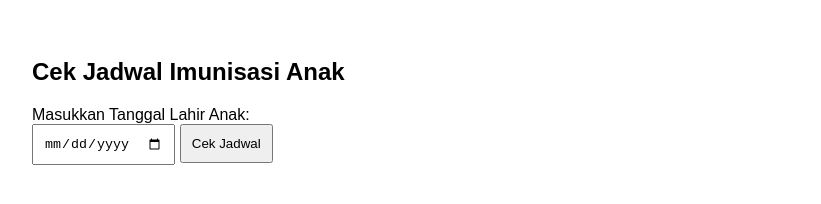
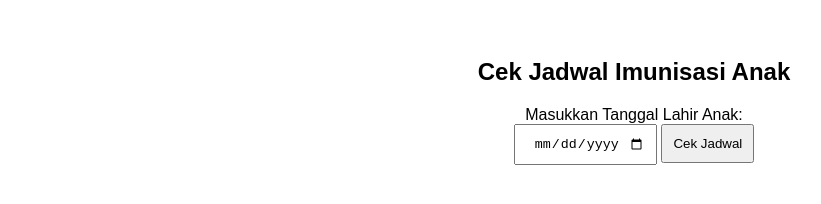
Before and after one commit to arza-nay08/Cek-Imunisasi, a plain HTML site: page index.html in a window 1280 px wide. Shown: the whole page, without its empty margins (6-827 px from the left). Drawn offline with Linux system fonts and the light colour scheme.

Commit message:
index.html

```diff
--- a/index.html
+++ b/index.html
@@ -3,17 +3,18 @@
 <head>
   <title>Cek Jadwal Imunisasi Anak</title>
   <style>
-    body { font-family: Arial; padding: 30px; }
-    input, button { margin: 0 auto ; padding: 10px; }
+    body { font-family: Arial; padding: 30px; text-align: Center; }
+    input, button { margin: 0 auto ; padding: 10px; text-align: Center; }
   </style>
 </head>
 <body>
+  <text-align: Center>
   <h2>Cek Jadwal Imunisasi Anak</h2>
   <label for="dob">Masukkan Tanggal Lahir Anak:</label><br>
   <input type="date" id="dob">
   <button onclick="cekImunisasi()">Cek Jadwal</button>
 
-  <div id="hasil" style="margin-top: 0 auto;"></div>
+  <div id="hasil" style="margin-top: 0 auto; text-align: Center;"></div>
 
   <script>
     function cekImunisasi() {
```
